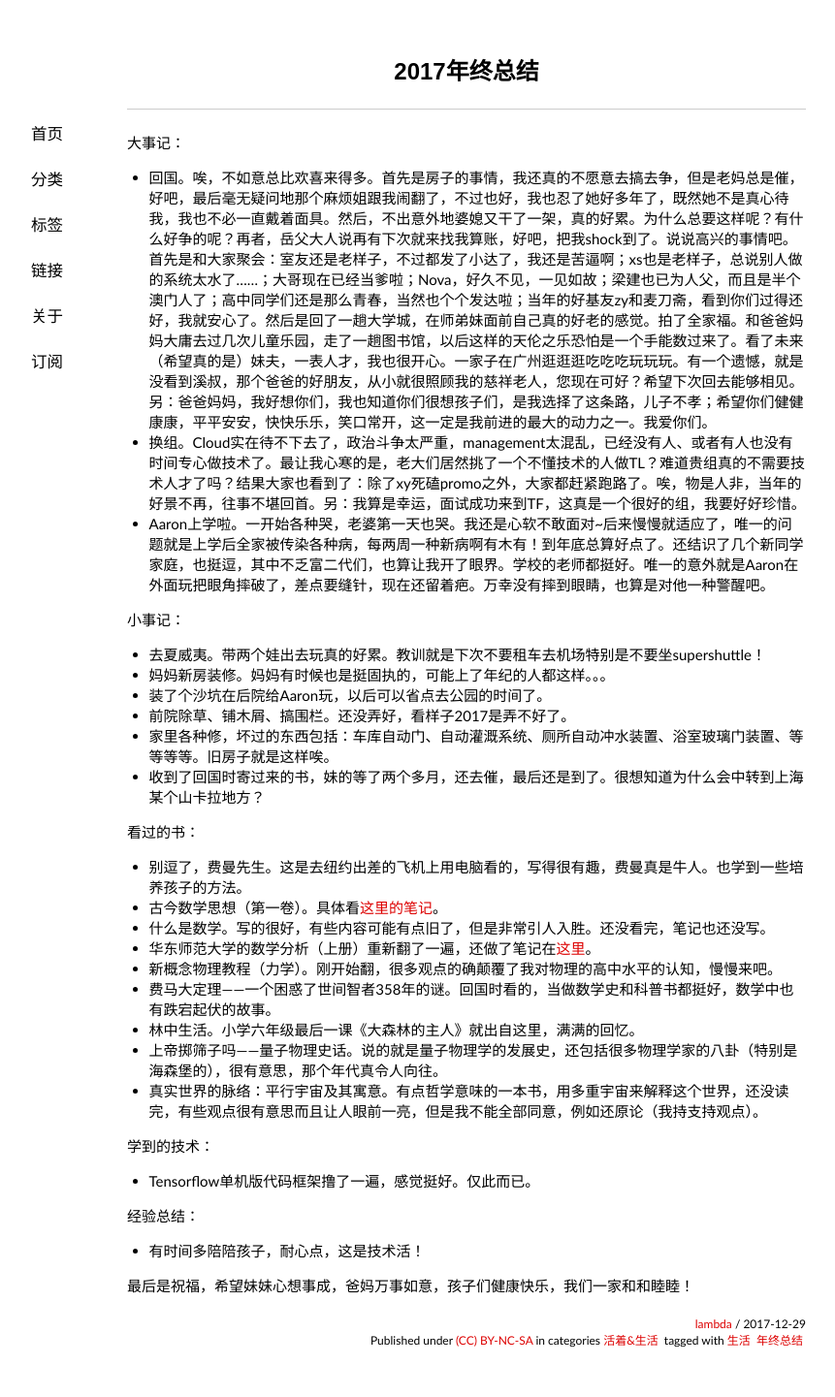
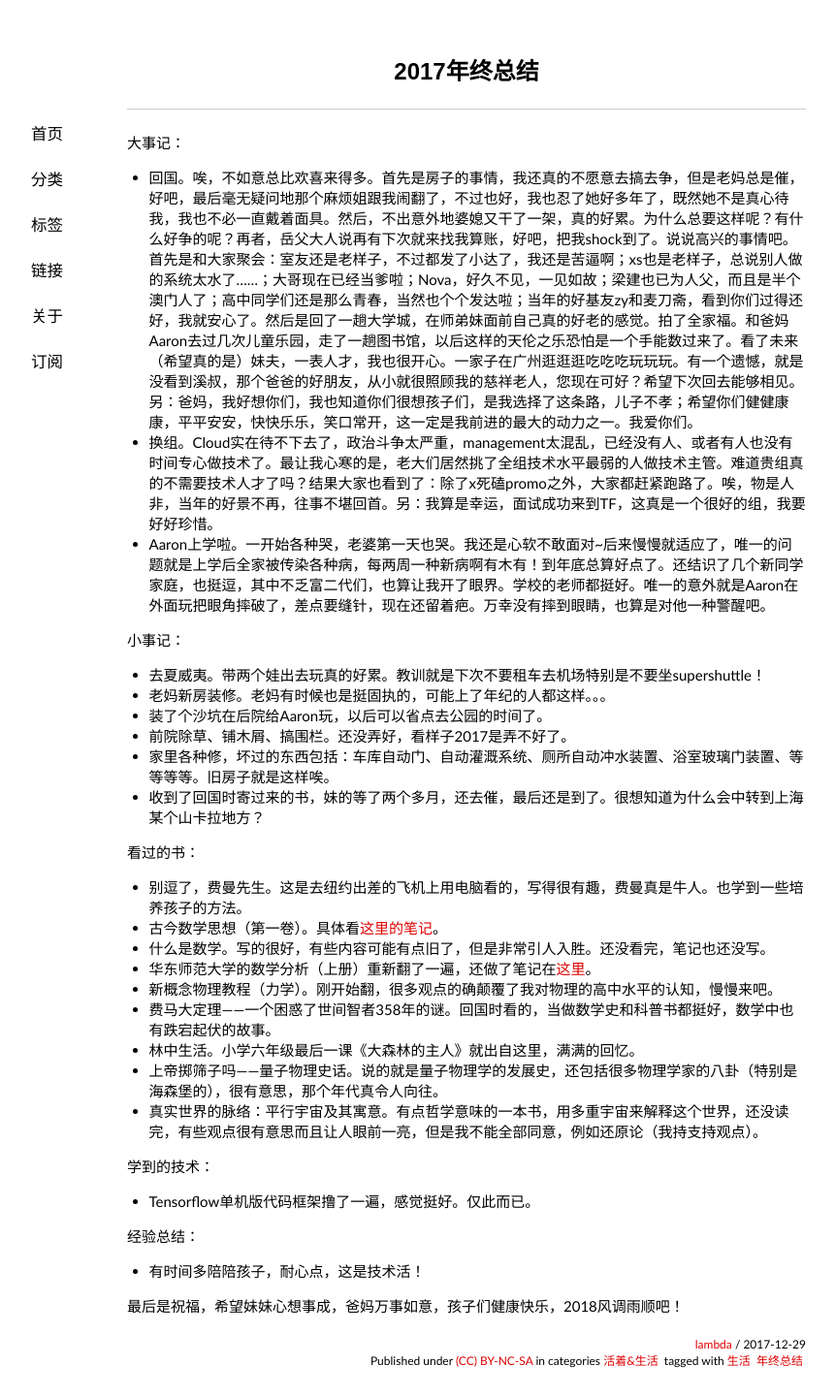
Before and after one commit to lam8da/lam8da.github.io, a Jekyll site: the page built from _posts/2017-12-29-2017-summary.md, in a window 1280 px wide. Shown: the whole page at 97% size, without its empty margins (159-1020 px from the left). Built offline with Jekyll 4.4.1, drawn with Linux system fonts in a browser that asks for light colours; nearby versions of some CDN libraries; comment, search, counter and statistics services are not loaded; before the commit the page ends 1420 px from its top, so only the background shows below that.

Commit message:
add notes to compiler and math thought, and fix other posts

```diff
--- a/_posts/2017-12-29-2017-summary.md
+++ b/_posts/2017-12-29-2017-summary.md
@@ -10,14 +10,14 @@
 
 大事记：
 
-- 回国。唉，不如意总比欢喜来得多。首先是房子的事情，我还真的不愿意去搞去争，但是老妈总是催，好吧，最后毫无疑问地那个麻烦姐跟我闹翻了，不过也好，我也忍了她好多年了，既然她不是真心待我，我也不必一直戴着面具。然后，不出意外地婆媳又干了一架，真的好累。为什么总要这样呢？有什么好争的呢？再者，岳父大人说再有下次就来找我算账，好吧，把我shock到了。说说高兴的事情吧。首先是和大家聚会：室友还是老样子，不过都发了小达了，我还是苦逼啊；xs也是老样子，总说别人做的系统太水了……；大哥现在已经当爹啦；Nova，好久不见，一见如故；梁建也已为人父，而且是半个澳门人了；高中同学们还是那么青春，当然也个个发达啦；当年的好基友zy和麦刀斋，看到你们过得还好，我就安心了。然后是回了一趟大学城，在师弟妹面前自己真的好老的感觉。拍了全家福。和爸爸妈妈大庸去过几次儿童乐园，走了一趟图书馆，以后这样的天伦之乐恐怕是一个手能数过来了。看了未来（希望真的是）妹夫，一表人才，我也很开心。一家子在广州逛逛逛吃吃吃玩玩玩。有一个遗憾，就是没看到溪叔，那个爸爸的好朋友，从小就很照顾我的慈祥老人，您现在可好？希望下次回去能够相见。另：爸爸妈妈，我好想你们，我也知道你们很想孩子们，是我选择了这条路，儿子不孝；希望你们健健康康，平平安安，快快乐乐，笑口常开，这一定是我前进的最大的动力之一。我爱你们。
-- 换组。Cloud实在待不下去了，政治斗争太严重，management太混乱，已经没有人、或者有人也没有时间专心做技术了。最让我心寒的是，老大们居然挑了一个不懂技术的人做TL？难道贵组真的不需要技术人才了吗？结果大家也看到了：除了xy死磕promo之外，大家都赶紧跑路了。唉，物是人非，当年的好景不再，往事不堪回首。另：我算是幸运，面试成功来到TF，这真是一个很好的组，我要好好珍惜。
+- 回国。唉，不如意总比欢喜来得多。首先是房子的事情，我还真的不愿意去搞去争，但是老妈总是催，好吧，最后毫无疑问地那个麻烦姐跟我闹翻了，不过也好，我也忍了她好多年了，既然她不是真心待我，我也不必一直戴着面具。然后，不出意外地婆媳又干了一架，真的好累。为什么总要这样呢？有什么好争的呢？再者，岳父大人说再有下次就来找我算账，好吧，把我shock到了。说说高兴的事情吧。首先是和大家聚会：室友还是老样子，不过都发了小达了，我还是苦逼啊；xs也是老样子，总说别人做的系统太水了……；大哥现在已经当爹啦；Nova，好久不见，一见如故；梁建也已为人父，而且是半个澳门人了；高中同学们还是那么青春，当然也个个发达啦；当年的好基友zy和麦刀斋，看到你们过得还好，我就安心了。然后是回了一趟大学城，在师弟妹面前自己真的好老的感觉。拍了全家福。和爸妈Aaron去过几次儿童乐园，走了一趟图书馆，以后这样的天伦之乐恐怕是一个手能数过来了。看了未来（希望真的是）妹夫，一表人才，我也很开心。一家子在广州逛逛逛吃吃吃玩玩玩。有一个遗憾，就是没看到溪叔，那个爸爸的好朋友，从小就很照顾我的慈祥老人，您现在可好？希望下次回去能够相见。另：爸妈，我好想你们，我也知道你们很想孩子们，是我选择了这条路，儿子不孝；希望你们健健康康，平平安安，快快乐乐，笑口常开，这一定是我前进的最大的动力之一。我爱你们。
+- 换组。Cloud实在待不下去了，政治斗争太严重，management太混乱，已经没有人、或者有人也没有时间专心做技术了。最让我心寒的是，老大们居然挑了全组技术水平最弱的人做技术主管。难道贵组真的不需要技术人才了吗？结果大家也看到了：除了x死磕promo之外，大家都赶紧跑路了。唉，物是人非，当年的好景不再，往事不堪回首。另：我算是幸运，面试成功来到TF，这真是一个很好的组，我要好好珍惜。
 - Aaron上学啦。一开始各种哭，老婆第一天也哭。我还是心软不敢面对~后来慢慢就适应了，唯一的问题就是上学后全家被传染各种病，每两周一种新病啊有木有！到年底总算好点了。还结识了几个新同学家庭，也挺逗，其中不乏富二代们，也算让我开了眼界。学校的老师都挺好。唯一的意外就是Aaron在外面玩把眼角摔破了，差点要缝针，现在还留着疤。万幸没有摔到眼睛，也算是对他一种警醒吧。
 
 小事记：
 
 - 去夏威夷。带两个娃出去玩真的好累。教训就是下次不要租车去机场特别是不要坐supershuttle！
-- 妈妈新房装修。妈妈有时候也是挺固执的，可能上了年纪的人都这样。。。
+- 老妈新房装修。老妈有时候也是挺固执的，可能上了年纪的人都这样。。。
 - 装了个沙坑在后院给Aaron玩，以后可以省点去公园的时间了。
 - 前院除草、铺木屑、搞围栏。还没弄好，看样子2017是弄不好了。
 - 家里各种修，坏过的东西包括：车库自动门、自动灌溉系统、厕所自动冲水装置、浴室玻璃门装置、等等等等。旧房子就是这样唉。
@@ -43,4 +43,4 @@
 
 - 有时间多陪陪孩子，耐心点，这是技术活！
 
-最后是祝福，希望妹妹心想事成，爸妈万事如意，孩子们健康快乐，我们一家和和睦睦！
+最后是祝福，希望妹妹心想事成，爸妈万事如意，孩子们健康快乐，2018风调雨顺吧！
```
Also changed, not shown: _posts/2017-10-28-mathematical-analysis-by-east-china-normal-university-notes.md (+1 -2 lines), _posts/2017-11-25-sysu-compiler-principles-notes.md (added, +40 -0 lines), _posts/2017-12-29-mathematical-thought-from-ancient-to-modern-times-notes.md (added, +29 -0 lines).
